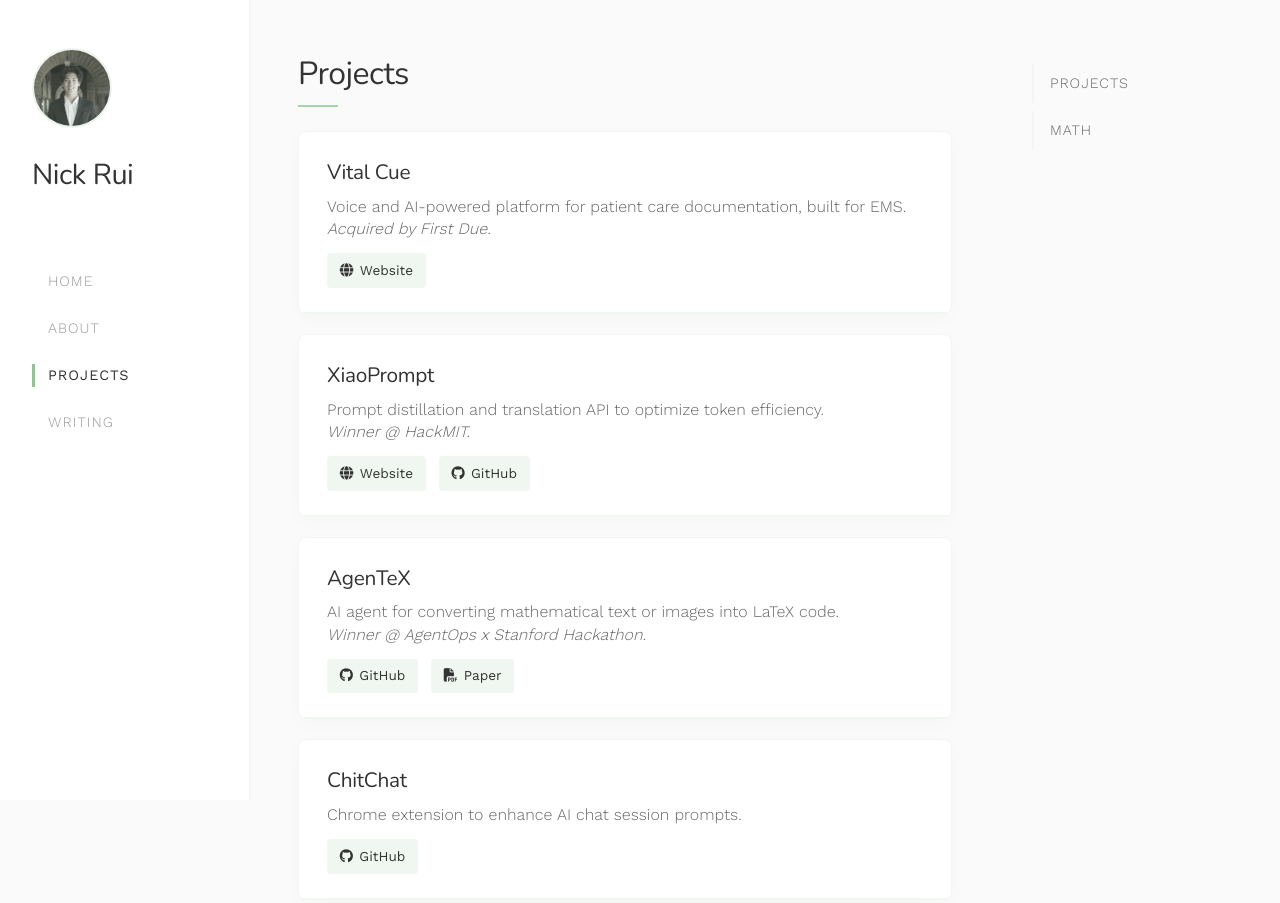
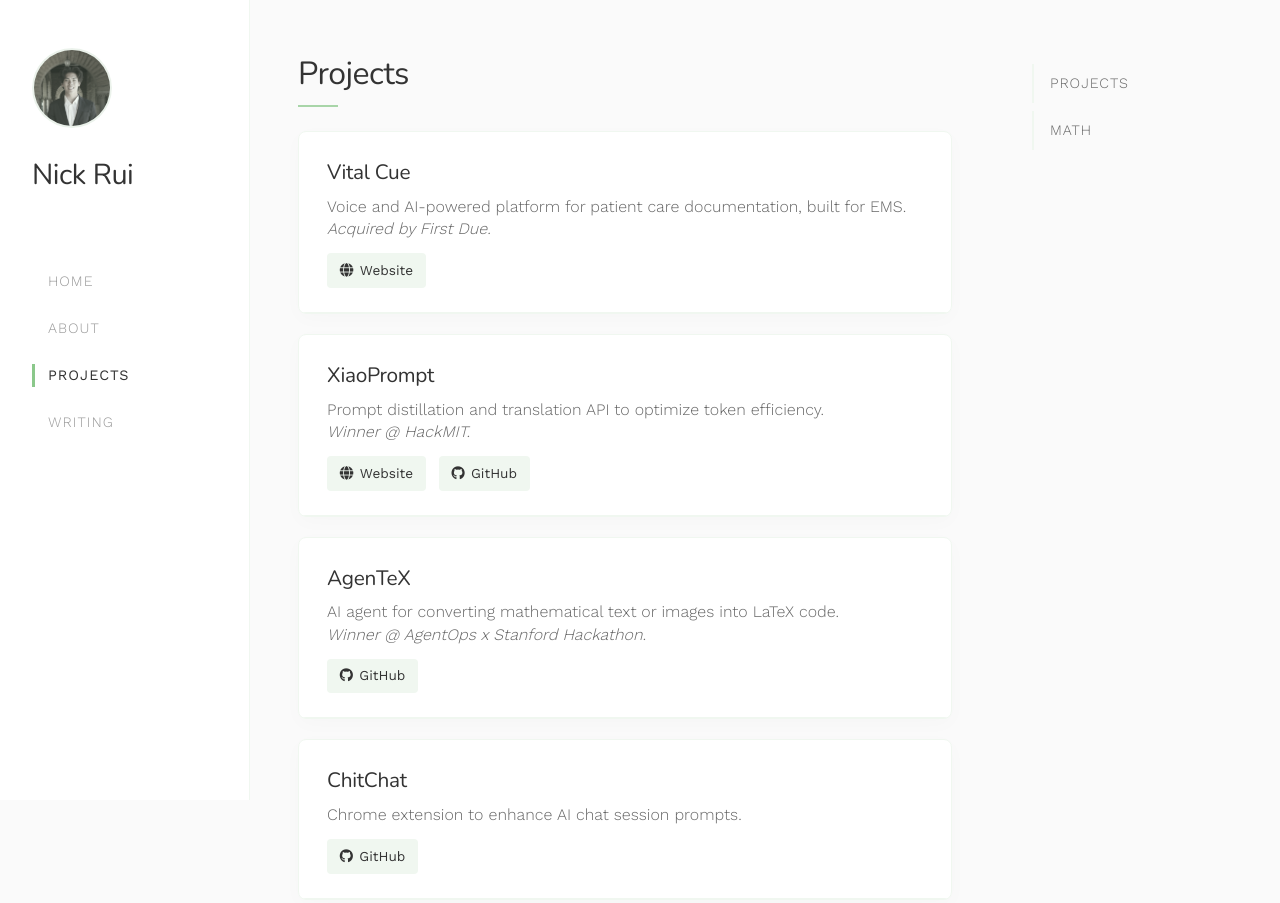
Before and after one commit to nick-rui/nick-rui.github.io, a plain HTML site: page projects.html in a window 1280 px wide. Shown: the top 903 px of the page. Drawn offline with nearby package versions, Linux system fonts and the light colour scheme.

Commit message:
delete agentex paper

```diff
--- a/projects.html
+++ b/projects.html
@@ -50,7 +50,6 @@
                 </p>
                 <div class="project-card-links">
                   <a href="https://github.com/nick-rui/AgenTeX" target="_blank"><i class="fab fa-github"></i> GitHub</a>
-                  <a href="papers/agentx_paper.pdf" target="_blank"><i class="fas fa-file-pdf"></i>Paper</a>
                 </div>
               </div>
             </div>
```
Also changed, not shown: 1 other file.
